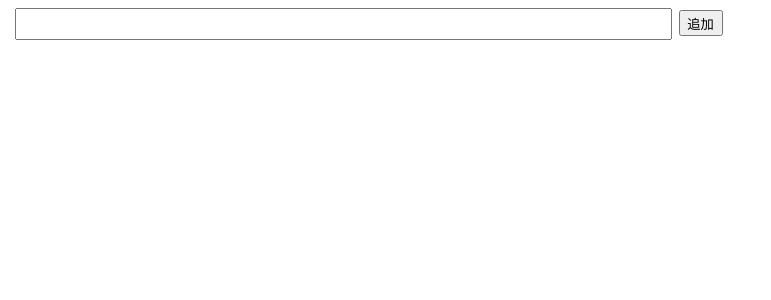
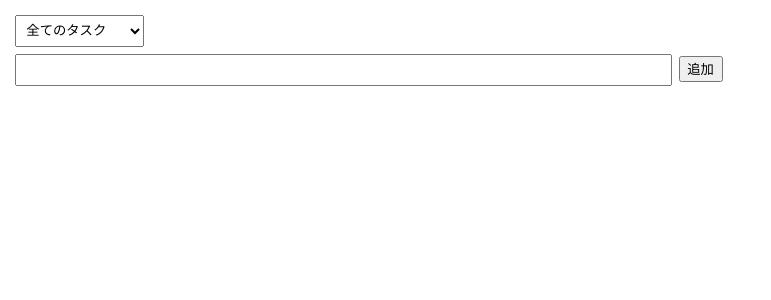
Before and after one commit to kousuke-yamada/todo_list_tes, a React (Vite) app: page / in a window 1280 px wide. Shown: the top 300 px of the page, without its empty margins (0-771 px from the left). Built offline with nearby package versions, Linux system fonts and the light colour scheme.

Commit message:
Finish feature/fillter_function(ReactでTodoアプリを作ろう_4完了)

```diff
--- a/src/todo.tsx
+++ b/src/todo.tsx
@@ -1,18 +1,24 @@
 import React,{useState} from "react";
 
+//***** 型の定義 *****//
 type Todo ={
   content: string;
   readonly id: number;
   completed_flg: boolean;
   delete_flg: boolean;
 };
+type Filter = 'all' | 'completed' | 'unchecked' | 'delete';
 
-// Todoコンポーネントの定義
+//***** Todoコンポーネントの定義 *****//
 const Todo: React.FC = () => {
   const [todos,setTodos] = useState<Todo[]>([]);
   const [text,setText] = useState('');
   const [nextId,setNextId] = useState(1);
+  const [filter,setFilter] = useState<Filter>('all');
 
+  const isFormDisabled = filter === 'completed'|| filter === 'delete';
+
+  // Todoの追加ボタン押下時の処理
   const handleSubmit = () =>{
     // 何も入力されていなかったらリターン
     if(!text) return;
@@ -26,10 +32,9 @@
     // 更新前のtodosステートを元にスプレッド構文で展開した要素へnewTodoを加えた新しい配列でステートを更新
     setTodos((prevTodos)=>[newTodo, ...prevTodos]);
     setNextId(nextId + 1);
-    // フォームのクリア
-    setText('');
+    setText('');    // フォームのクリア
   }
-
+  // Todoの内容編集の処理
   const handleEdit = (id:number, value: string) => {
     setTodos((todos) => {
       const newTodos = todos.map((todo) => {
@@ -41,7 +46,7 @@
       return newTodos;
     })
   }
-
+  // Todoのチェックボックス変更時の処理
   const handleCheck = (id: number, completed_flg: boolean) => {
     setTodos((todos) => {
       const newTodos = todos.map((todo) => {
@@ -53,7 +58,7 @@
       return newTodos;
     })
   };
-
+  // Todoの削除ボタン押下時の処理
   const handleRemove = (id: number, delete_flg: boolean) => {
     setTodos((todos) => {
       const newTodos = todos.map((todo) => {
@@ -65,9 +70,40 @@
       return newTodos;
     })
   }
+  // Todoのフィルター（セレクトボックス）変更時の処理
+  const handleFilterChange = (filter: Filter) => {
+    setFilter(filter);
+  };
+  // フィルタリングされたタスクリストを取得する処理
+  const getFilteredTodos = () => {
+    switch(filter){
+      case 'completed': //完了済
+        return todos.filter((todo) => todo.completed_flg && !todo.delete_flg);
+      case 'unchecked': //未完了
+        return todos.filter((todo) => !todo.completed_flg && !todo.delete_flg)
+      case 'delete':  // 削除済
+        return todos.filter((todo) => todo.delete_flg)
+      default:
+        return todos.filter((todo) => !todo.delete_flg)
+    };
+  };
+  // 削除対象のタスクリストを取得する処理
+  const handleEmpty = () =>{
+    setTodos((todos) => todos.filter((todo) => !todo.delete_flg));
+  }
 
   return (
-    <div>
+    <div className = "todo-container">
+      <select defaultValue="all" onChange={(e) => handleFilterChange(e.target.value as Filter)}>
+        <option value="all">全てのタスク</option>
+        <option value="completed">完了したタスク</option>
+        <option value="unchecked">現在のタスク</option>
+        <option value="delete">ゴミ箱</option>
+      </select>
+      {filter === 'delete' ? (
+        <button onClick={handleEmpty}>ゴミ箱を空にする</button>
+        ):(
+          filter !== 'completed' && (
             <form
             onSubmit={(e) => {
               e.preventDefault();   // フォームのデフォルト動作を防ぐ
@@ -77,13 +113,15 @@
               <input
               type="text"
               value={text}
+              disabled={isFormDisabled}
               onChange={(e) => setText(e.target.value)}
               />
               <input type="submit" value="追加" />
             </form>
+          )
+        )}
       <ul>
-        {todos.map((todo) => {
-          return (
+        {getFilteredTodos().map((todo) => (
             <li key={todo.id}>
               <input
               type="checkbox"
@@ -100,8 +138,8 @@
                 {todo.delete_flg ? '復元': '削除'}
               </button>
             </li>
-          );
-        })}
+
+        ))}
       </ul>
     </div>
   );
```
Lines whose indentation alone changed are shown as unchanged.
